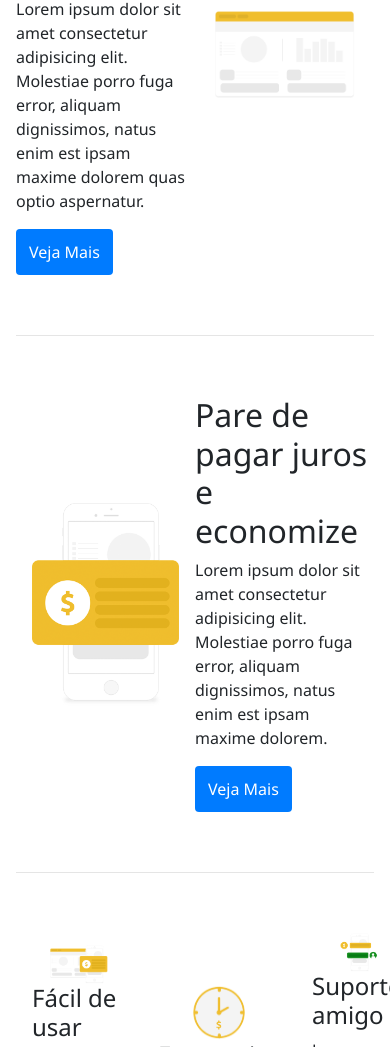
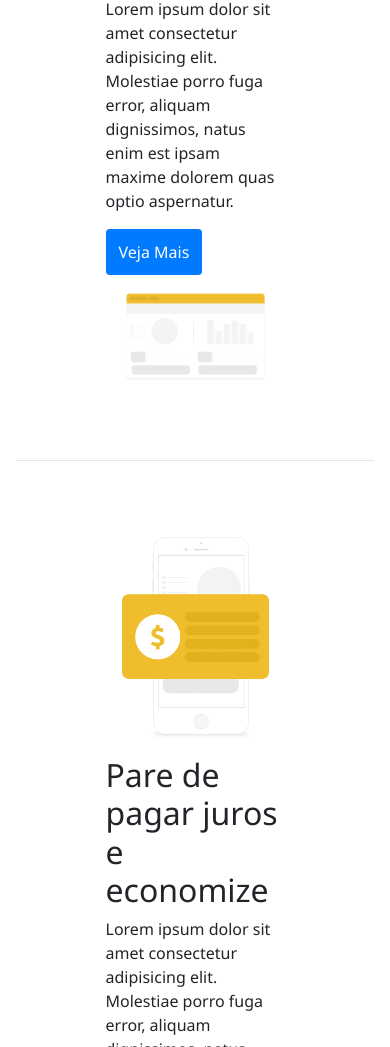
Before and after one commit to WagnerRicardo/HTML-CSS-PROJECTS, a plain HTML site: page Finans-CSS+HTML/index.html in a window 390 px wide. Shown: the part 715-1762 px from the top of the page. Drawn offline with nearby package versions, Linux system fonts and the light colour scheme.

Commit message:
Update responsive design
Melhor visualização das seções de conteúdo em dispositivos móveis

```diff
--- a/Finans-CSS+HTML/CSS/style.css
+++ b/Finans-CSS+HTML/CSS/style.css
@@ -76,7 +76,7 @@ a.btn{
 }
 .row{
     display: grid;
-    grid-template-columns: auto auto auto auto;
+    grid-template-columns: auto auto;
     align-items: center;
     width: 100%;
 }
@@ -365,6 +365,15 @@ div.img-section{
 div.text-section{
     width: 50%;
 }
+/*Main Content General layout RESPONSIVE*/
+@media (max-width: 760px){
+    section{
+        flex-direction: column;
+    }
+    div.img-section{
+        margin: 1em 0;
+    }
+}
 /*Info row section*/
 section.info-row div.info-box div.img-section,section.info-row div.info-box div.text-section{
     width: 100%;
@@ -393,4 +402,5 @@ footer ul{
 }
 footer div.credits-section{
     justify-self: flex-end;
+
 }
```
